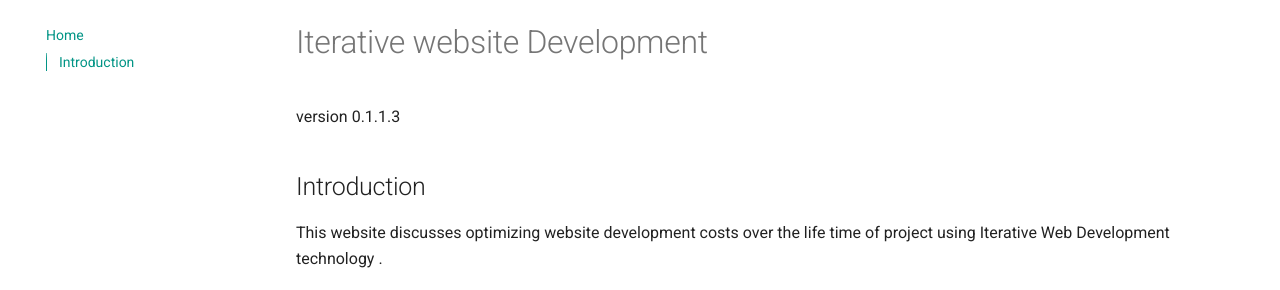
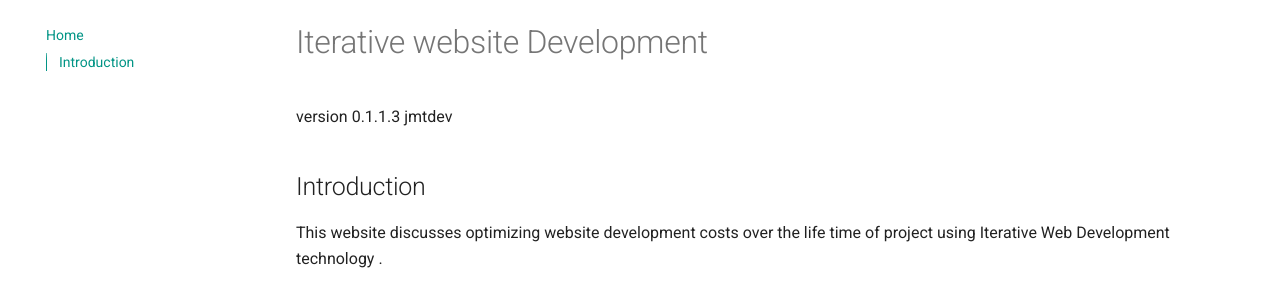
Before and after one commit to JohnTelford/iterate-webdev-cloudflare, an MkDocs documentation site: the page built from docs/index.md, in a window 1280 px wide. Shown: the part 124-414 px from the top of the page. Built offline with MkDocs 1.6.1 and Material for MkDocs 9.7.7, drawn with Linux system fonts in a browser that asks for light colours; comment, search, counter and statistics services are not loaded.

Commit message:
refactor jmtdev

```diff
--- a/docs/index.md
+++ b/docs/index.md
@@ -1,6 +1,6 @@
 # Iterative website Development
 
-version 0.1.1.3
+version 0.1.1.3 jmtdev
 
 ## Introduction
 
--- a/requiremtnts.txt
+++ /dev/null
@@ -1,2 +0,0 @@
-mkdocs=1.5.3
-mkdocs-material
```
